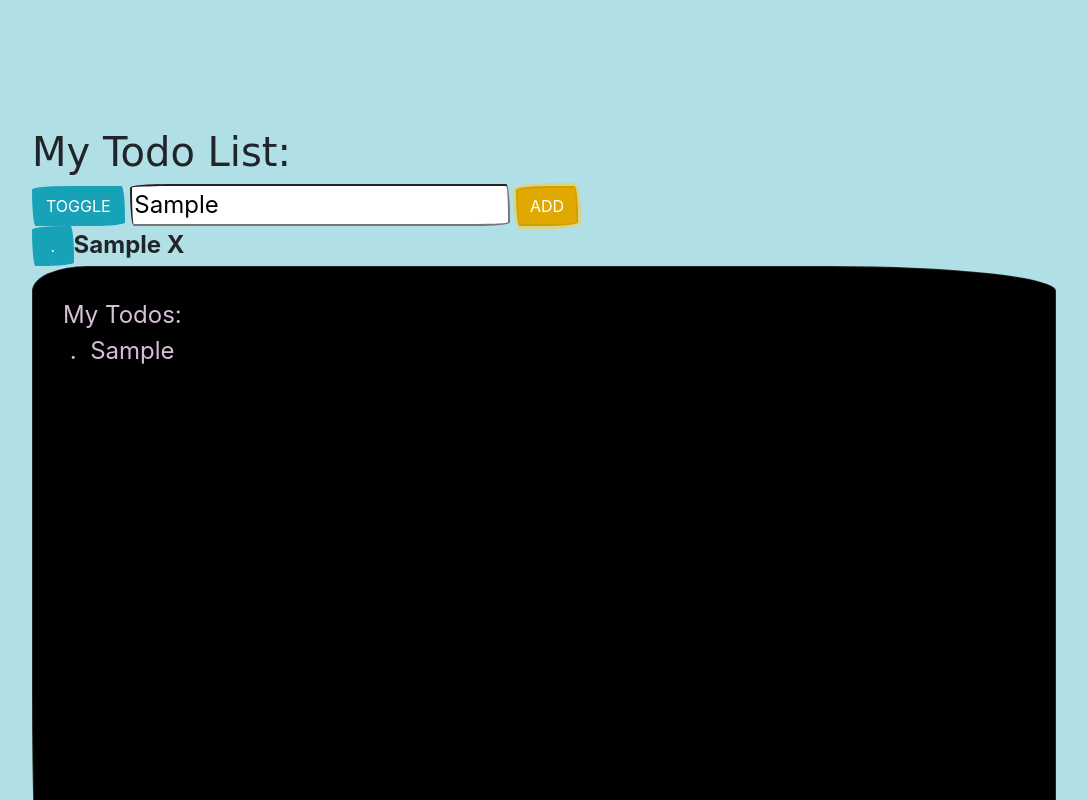
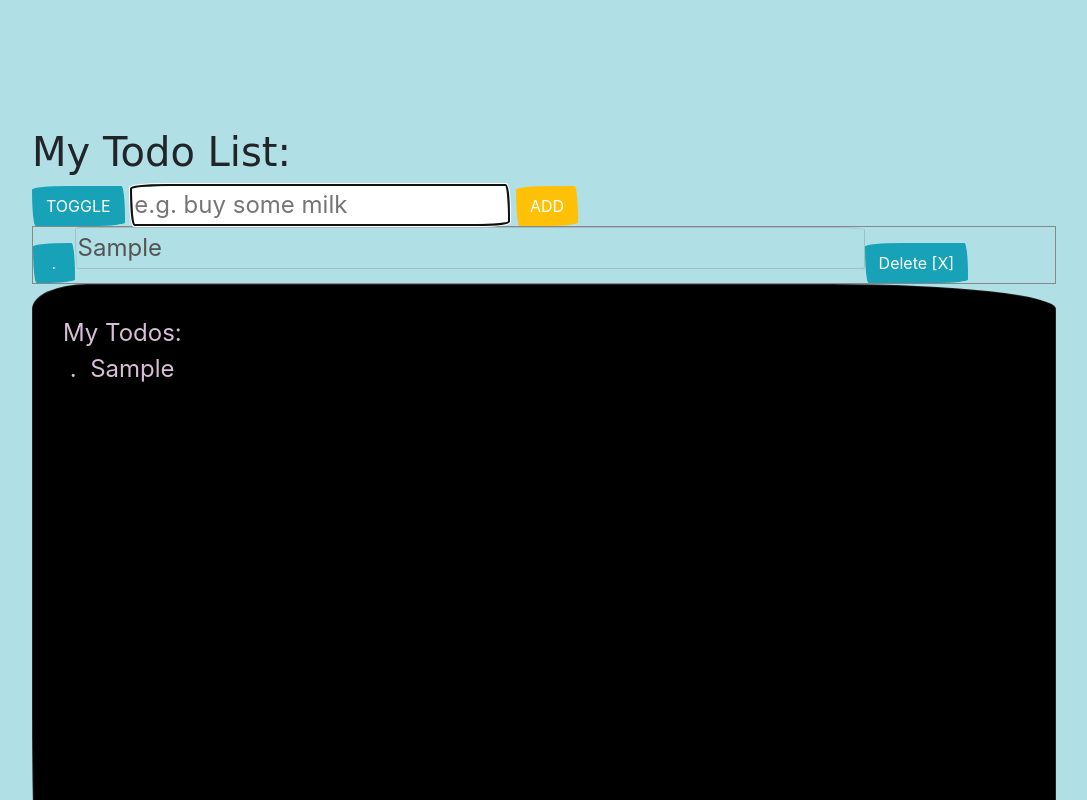
Before and after one commit to paulmboyce/todos, a website: page todoList.html in a window 1280 px wide. Both pictures are taken after typing "Sample" into the empty fields and a click on the button "ADD". Shown: the top 800 px of the page, without its empty margins (96-1183 px from the left). Drawn offline with nearby package versions, Linux system fonts and the light colour scheme; a web font is replaced by a local one.

Commit message:
Small UI changes to app

```diff
--- a/todoList.html
+++ b/todoList.html
@@ -14,6 +14,9 @@
         background-color:black;
         color:limegreen;
       }
+      .todo {
+        background-color:powderblue;
+      }
       .matrix-blue {
         background-color:black;
         color:turquoise;
@@ -22,15 +25,24 @@
         background-color:black;
         color:thistle;
       }
+      textarea {
+        resize: none;
+      }
+      div.todo-container {
+        border: 1px solid #888;
+      }
+
     </style>
   </head>
 
     <body>
       <div style="padding: 10vw;">
       <h1>My Todo List:</h1>
+      <div>
       <button type="button" id="btn-toggle-all" class="btn btn-info"  >TOGGLE</BUTTON>
       <input type="text" placeholder="e.g. buy some milk" id="inputTodo"/>
       <button type="button" class="btn btn-warning" id="btn-add-todo">ADD</button>
+    </div>
       <div id="id-todos" class="well" ><!--Placeholder-->
     </div>
       <textarea rows="20" cols="50" style="padding:30px;width:80vw;"
--- a/todoList.js
+++ b/todoList.js
@@ -116,10 +116,10 @@ function buildElements (todos) {
     const numTodos = todos.length;
     let html = '';
     for (let i = 0; i < numTodos; i += 1) {
-        let element = `<button type="button" item="${i}" class="btn btn-small btn-info toggle">${checkCompleted(todos[i])}</button>`;
-        element += `<span>${todos[i].text}</span>`;
-        element += `<span item="${i}" class="delete" onclick='deleteUITodo(this);'> X</span>`;
-        element += '<br/>';
+        let element = `<div class='todo-container'><button type="button" item="${i}" class="btn btn-small btn-info toggle">${checkCompleted(todos[i])}</button>`;
+        element += `<textarea class="todo" rows='1' cols='50' disabled readonly>${todos[i].text}</textarea>`;
+        element += `<button item="${i}" class="delete btn btn-small btn-info" onclick='deleteUITodo(this);'> Delete [X]</button>`;
+        element += '</div>';
         html = element + html; // prepend
     }
     return html;
@@ -147,7 +147,7 @@ function deleteUITodo (el) {
 }
 
 function printTo (id, newText) {
-    // Validate web context exists.Else default to console
+    // Validate web context exists.
     if (window.document) {
         const target = window.document.querySelector(`#${id}`);
         target.innerHTML = newText;
@@ -177,6 +177,8 @@ const addTodoClickHandler = function () {
         const inputElement = document.querySelector('#inputTodo');
         if (inputElement) {
             window.myTodoApp.todoList.add(inputElement.value);
+            inputElement.value = '';
+            inputElement.focus();
         }
     }
 };
```
Lines whose indentation alone changed are shown as unchanged.
